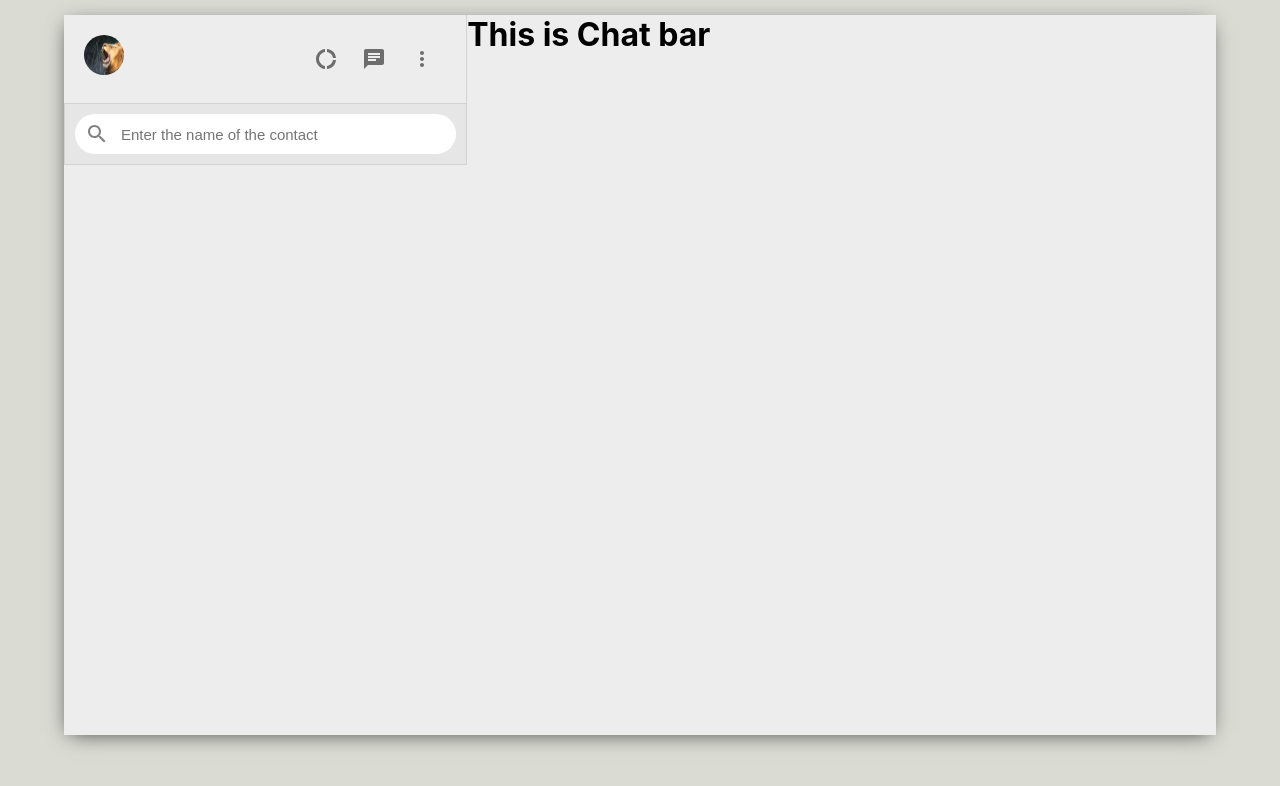
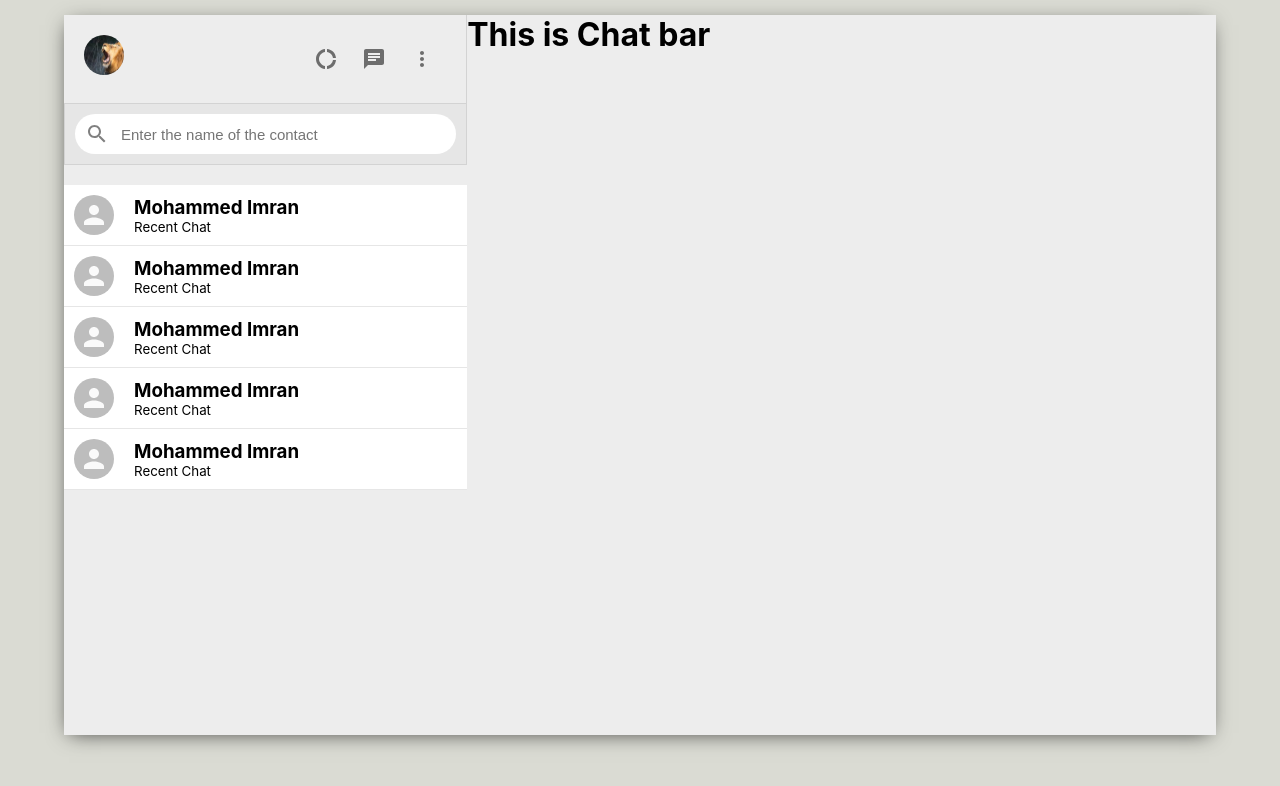
Before and after one commit to ImranMuhammed/Whatsapp-Clone, a React (Create React App) app: page / in a window 1280 px wide. Shown: the top 786 px of the page. Built offline with nearby package versions, Linux system fonts and the light colour scheme.

Commit message:
SidebarChatList component is created with raw contacts

```diff
--- a/src/components/Sidebar.js
+++ b/src/components/Sidebar.js
@@ -4,6 +4,7 @@ import DonutLargeIcon from '@material-ui/icons/DonutLarge';
 import MoreVertIcon from '@material-ui/icons/MoreVert';
 import {Avatar , IconButton} from '@material-ui/core';
 import SearchIcon from '@material-ui/icons/Search';
+import SidebarChatList from './SidebarChatList';
 
 export default function Sidebar() {
     return (
@@ -28,6 +29,7 @@ export default function Sidebar() {
                     <input type="text" placeholder="Enter the name of the contact" />
                 </div>
             </div>
+            <SidebarChatList/>
         </div>
 
     )
--- /dev/null
+++ b/src/components/SidebarChatList.js
@@ -0,0 +1,45 @@
+import React from 'react'
+import {Avatar , IconButton} from '@material-ui/core';
+
+
+export default function SidebarChatList() {
+    return (
+        <div className="sidebarChat_container">
+            <div className="sidebarChat_list">
+                <Avatar/>
+                <div className="sidebarChat_contact">
+                    <h3>Mohammed Imran</h3>
+                    <small>Recent Chat</small>
+                </div>
+            </div>
+            <div className="sidebarChat_list">
+                <Avatar/>
+                <div className="sidebarChat_contact">
+                    <h3>Mohammed Imran</h3>
+                    <small>Recent Chat</small>
+                </div>
+            </div>
+            <div className="sidebarChat_list">
+                <Avatar/>
+                <div className="sidebarChat_contact">
+                    <h3>Mohammed Imran</h3>
+                    <small>Recent Chat</small>
+                </div>
+            </div>
+            <div className="sidebarChat_list">
+                <Avatar/>
+                <div className="sidebarChat_contact">
+                    <h3>Mohammed Imran</h3>
+                    <small>Recent Chat</small>
+                </div>
+            </div>
+            <div className="sidebarChat_list">
+                <Avatar/>
+                <div className="sidebarChat_contact">
+                    <h3>Mohammed Imran</h3>
+                    <small>Recent Chat</small>
+                </div>
+            </div>
+        </div>
+    )
+}
--- a/src/index.css
+++ b/src/index.css
@@ -83,6 +83,37 @@ code {
   font-size: 15px;
 }
 
+/*=============  Sidebar Chat CSS ================*/
+
+.sidebarChat_container{
+  display: flex;
+  flex-direction:column;
+  margin-top:20px;
+  background-color: white;
+  position: relative;
+  overflow-y: scroll;
+  overflow-x:scroll;
+}
+.sidebarChat_list{
+  display: flex;
+  justify-content: flex-start;
+  padding: 10px;
+  align-items: center;
+  border-bottom: 0.5px solid  rgb(230, 230, 230);
+}
+.sidebarChat_list:hover{
+  background-color: #dadbd3;
+  cursor: pointer;
+}
+
+.sidebarChat_contact{
+  padding-left: 20px;
+  display: flex;
+  flex-direction: column;
+
+  width: 100%;
+}
+
 /*=============  Chat CSS ================*/
 .chat{
   display: flex;
```
